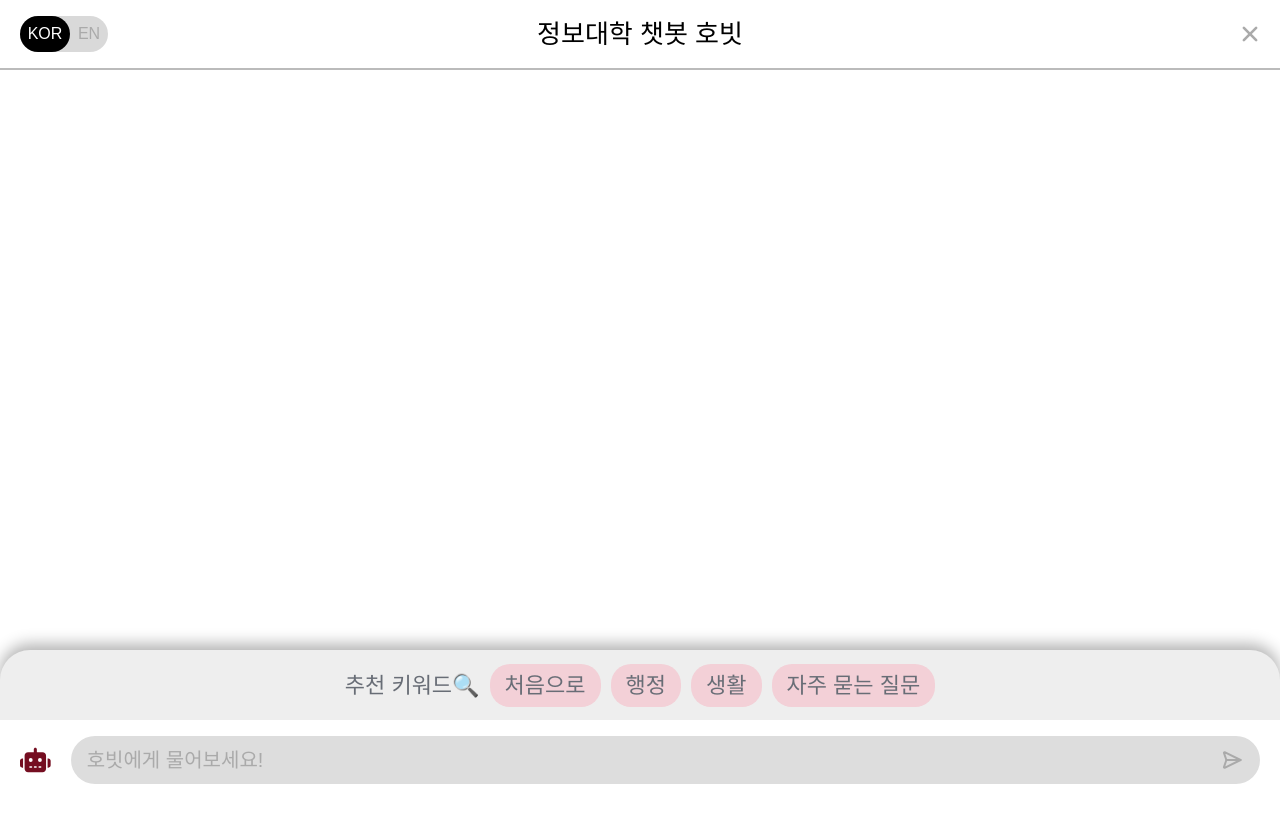
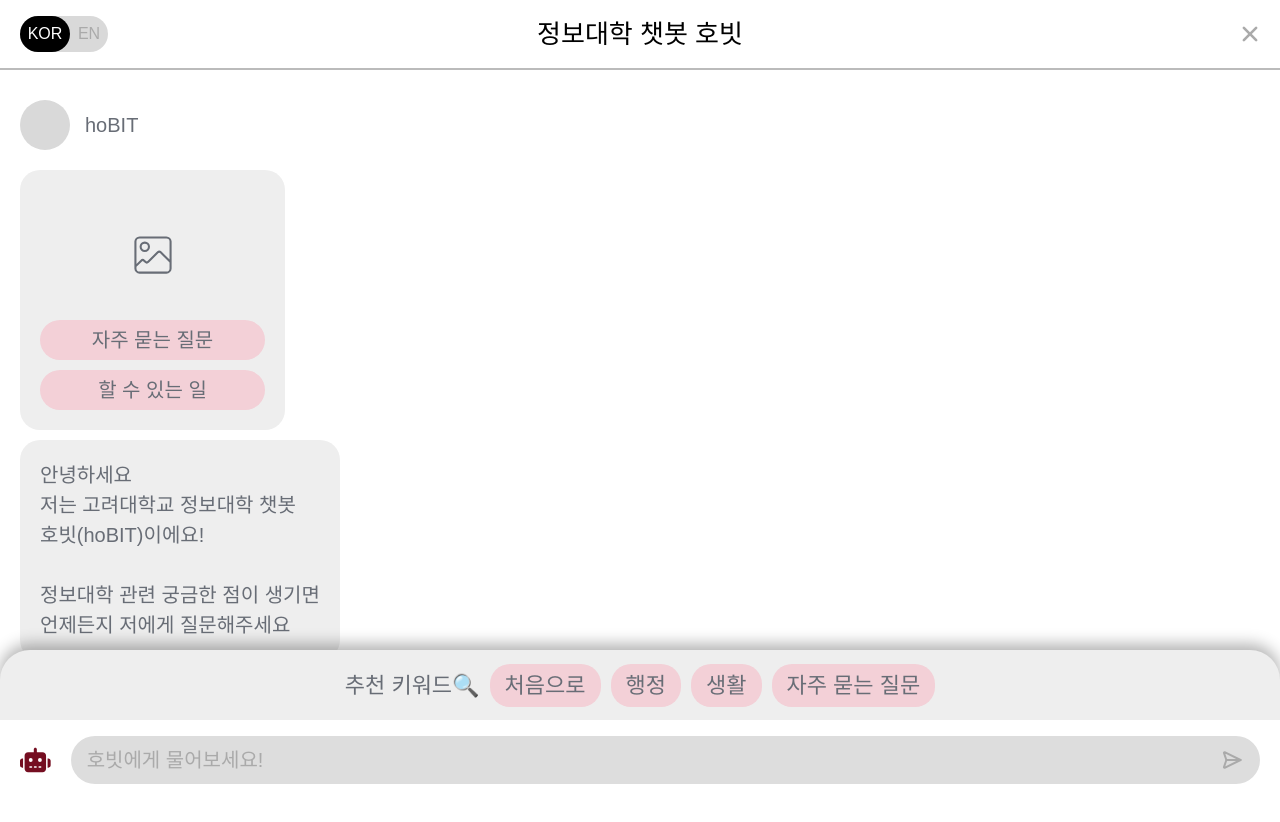
Before and after one commit to kweb-hoBIT/hoBIT-frontend, a React (Create React App) app: page / in a window 1280 px wide. Shown: the top 822 px of the page. Before the commit the page ends 800 px from the top, so only its background shows below. Built offline with nearby package versions, Linux system fonts and the light colour scheme; a web font is replaced by a local one.

Commit message:
feat: hello hobit

```diff
--- a/src/components/AutoComplete.tsx
+++ b/src/components/AutoComplete.tsx
@@ -23,7 +23,7 @@
             onClick={toggleAutocomplete}
             className="flex items-center px-[15px] bg-black rounded-[20px] py-[5px] hover:bg-[#aaa]"
           >
-            <LuLightbulb className="text-white text-[18px] mr-[10px]" />
+            <LuLightbulbOff className="text-white text-[18px] mr-[10px]" />
             <p className="text-white font-6semibold text-[18px]">
               자동완성 끄기
             </p>
@@ -35,7 +35,7 @@
             onClick={toggleAutocomplete}
             className="flex items-center px-[15px] bg-black rounded-[20px] py-[5px] hover:bg-[#aaa]"
           >
-            <LuLightbulbOff className="text-white text-[18px] mr-[10px]" />
+            <LuLightbulb className="text-white text-[18px] mr-[10px]" />
             <p className="text-white font-6semibold text-[18px]">
               자동완성 켜기
             </p>
--- /dev/null
+++ b/src/components/Chatting.tsx
@@ -0,0 +1,11 @@
+import HelloHobit from './chat/HelloHobit';
+
+const Chatting: React.FC = () => {
+  return (
+    <div className="min-h-screen px-[20px] py-[30px]">
+      <HelloHobit />
+    </div>
+  );
+};
+
+export default Chatting;
--- /dev/null
+++ b/src/components/chat/HelloHobit.tsx
@@ -0,0 +1,17 @@
+import HobitProfile from './HobitProfile';
+import MainOptions from './MainOptions';
+import Response from './Response';
+
+const HelloHobit: React.FC = () => {
+  return (
+    <div>
+      <HobitProfile />
+      <MainOptions />
+      <Response
+        text={`안녕하세요\n저는 고려대학교 정보대학 챗봇\n호빗(hoBIT)이에요!\n\n정보대학 관련 궁금한 점이 생기면\n언제든지 저에게 질문해주세요`}
+      />
+    </div>
+  );
+};
+
+export default HelloHobit;
--- /dev/null
+++ b/src/components/chat/HobitProfile.tsx
@@ -0,0 +1,12 @@
+const HobitProfile: React.FC = () => {
+  return (
+    <div className="flex flex-row items-center justify-start">
+      <div className="w-[50px] h-[50px] rounded-full bg-[#D9D9D9]"></div>
+      <p className="font-8extrabold text-[20px] text-[#686D76] pl-[15px]">
+        hoBIT
+      </p>
+    </div>
+  );
+};
+
+export default HobitProfile;
--- /dev/null
+++ b/src/components/chat/MainOptions.tsx
@@ -0,0 +1,17 @@
+import { CiImageOn } from 'react-icons/ci';
+
+const MainOptions: React.FC = () => {
+  return (
+    <div className="bg-[#eeeeee] w-[265px] h-auto mt-[20px] rounded-[20px] flex flex-col items-center p-[20px]">
+      <CiImageOn className="text-[#686D76] text-[50px] my-[40px]" />
+      <button className="w-full bg-[#F3D0D7] text-[#686D76] font-6semibold text-[20px] py-[5px] rounded-[20px] mb-[10px] hover:bg-[#e8b9c2]">
+        자주 묻는 질문
+      </button>
+      <button className="w-full bg-[#F3D0D7] text-[#686D76] font-6semibold text-[20px] py-[5px] rounded-[20px] hover:bg-[#e8b9c2]">
+        할 수 있는 일
+      </button>
+    </div>
+  );
+};
+
+export default MainOptions;
--- /dev/null
+++ b/src/components/chat/Response.tsx
@@ -0,0 +1,17 @@
+interface ResponseProps {
+  text: string;
+}
+
+const Response: React.FC<ResponseProps> = ({ text }) => {
+  return (
+    <div className="bg-[#eeeeee] font-6semibold text-[#686D76] text-[20px] mt-[10px] rounded-[20px] p-[20px] max-w-[350px] break-words inline-block">
+      {text
+        .split('\n')
+        .map((line, index) =>
+          line === '' ? <br key={index} /> : <p key={index}>{line}</p>
+        )}
+    </div>
+  );
+};
+
+export default Response;
--- a/src/pages/MainPage.tsx
+++ b/src/pages/MainPage.tsx
@@ -1,9 +1,11 @@
 import { useSelector } from 'react-redux';
+import { RootState } from '../redux/store';
+
 import Header from '../components/Header';
 import Input from '../components/Input';
 import KeywordRecommend from '../components/KeywordRecommend';
 import AutoComplete from '../components/AutoComplete';
-import { RootState } from '../redux/store';
+import Chatting from '../components/Chatting';
 
 const MainPage: React.FC = () => {
   const inputValue = useSelector((state: RootState) => state.input.value);
@@ -11,6 +13,7 @@
   return (
     <div>
       <Header />
+      <Chatting />
       {inputValue === '' ? <KeywordRecommend /> : <AutoComplete />}
       <Input />
     </div>
```
